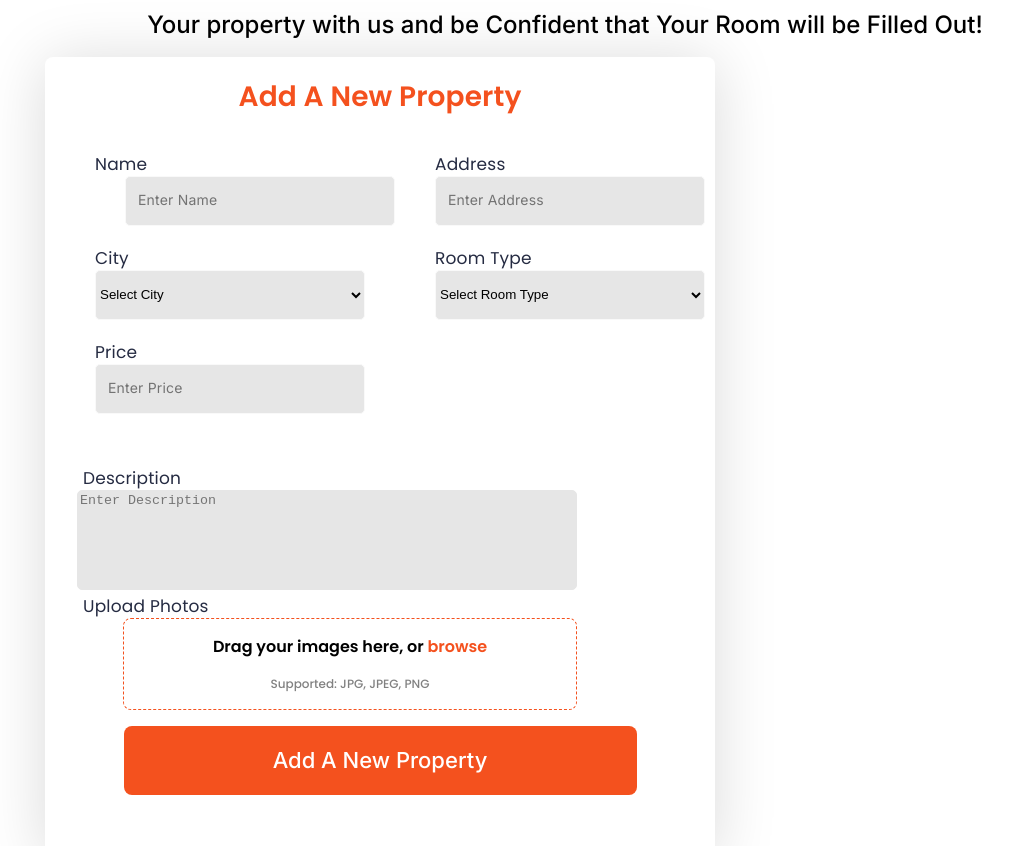
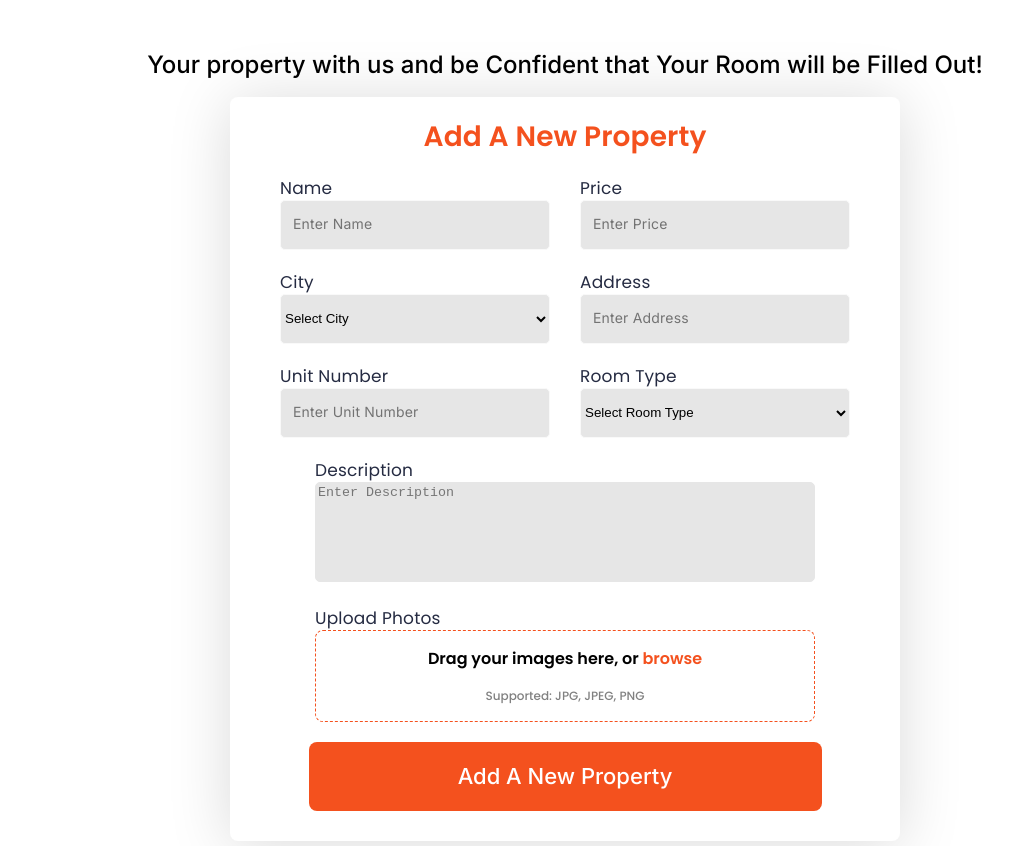
Before and after one commit to AishaYusra/home-rental, a plain HTML site: page index.html in a window 1280 px wide. Shown: the part 3460-4306 px from the top of the page, without its empty margins (75-1087 px from the left). Drawn offline with Linux system fonts and the light colour scheme.

Commit message:
Second Commit
Signed-off-by: AishaYusra <ayshays2104@gmail.com>

```diff
--- a/index.html
+++ b/index.html
@@ -185,7 +185,7 @@
             </div>
             <div id="pages">
                 <button id="first">First</button>
-                <button id="prev">Prev</button>
+                <!-- <button id="prev">Prev</button> -->
                 <button id="btn1">1</button>
                 <button id="btn2">2</button>
                 <button id="btn3">3</button>
@@ -240,11 +240,11 @@
             <h1>Your property with us and be Confident that Your Room will be Filled Out!</h1>
             <form class="forminfo" action="">
                 <h2>Add A New Property</h2>
+                <div class="mainform">
                     <div class="formm">
-                    <ul>
-                        <li class="list">
-                            <label for="fullname">Name</label> <br>
-                            <input type="text" class="name" placeholder="Enter Name" required> <br>
+
+                        <label for="">Name</label> <br>
+                        <input type="text" class="fullname" placeholder="Enter Name" required> <br>
                         <label for="">City</label> <br>
                         <select name="cities" id="cities">
                             <option value="" disabled selected> Select City</option>
@@ -254,33 +254,26 @@
                             <option value="Abuja">Abuja</option>
                             <option value="Accra">Accra</option>
                         </select> <br>
+                        <label for="">Unit Number</label> <br>
+                        <input type="text" class="unit" placeholder="Enter Unit Number"> <br>
+                    </div>
+                    <div class="form2">
                         <label for="">Price</label> <br>
                         <input type="text" class="price" placeholder="Enter Price"> <br>
-                        </li>
-
-                    </ul>
-
-                    <ul>
-                        <li>
                         <label for="">Address</label> <br>
                         <input type="text" class="address" placeholder="Enter Address" required> <br>
                         <label for="">Room Type</label> <br>
                         <select name="room" id="room">
                             <option value="" disabled selected>Select Room Type</option>
+                            <option value="Private Room">Private Room</option>
+                            <option value="Shared Room">Shared Room</option>
+                        </select> <br>
+                    </div>
+                </div>
 
-                                <option value="Private Room">Private Room</option>
-                                <option value="Private Room">Shared Room</option>
-                            </select> <br>
-                        </li>
-                    </ul>
-
-                </div>
                 <div class="desc">
-                    <ul>
-                        <li>
                     <label for="">Description</label> <br>
-                            <textarea name="" id="textarea1" cols="30" rows="10"
-                                placeholder="Enter Description"></textarea>
+                    <textarea name="" id="textarea1" cols="30" rows="10" placeholder="Enter Description"></textarea>
                     <br>
 
                     <label for="">Upload Photos</label> <br>
@@ -288,11 +281,9 @@
                         <p>Drag your images here, or <a href="">browse</a></p>
                         <h4>Supported: JPG, JPEG, PNG</h4>
                     </div>
-                        </li>
-                    </ul>
                 </div>
+                <button class="btn">Add A New Property</button>
 
-                <button class="btn">Add A New Property</button>
             </form>
         </div>
 
@@ -416,10 +407,6 @@
                 const buttonId = e.target.id;
                 if (buttonId === 'first') {
                     currentPage = 1;
-                } else if (buttonId === 'prev') {
-                    if (currentPage > 1) {
-                        currentPage--;
-                    }
                 } else if (buttonId === 'next') {
                     const totalPages = Math.ceil(propertyCards.length / cardsPerPage);
                     if (currentPage < totalPages) {
@@ -433,6 +420,8 @@
                 updatePaginationButtons();
             }
         });
+        console.log(cardsPerPage)
+
     </script>
 
 
--- a/rental.css
+++ b/rental.css
@@ -224,7 +224,6 @@ nav li {
 
 .homeshead button:hover {
     background-color: #f7754d;
-
 }
 
 .homes h1 {
@@ -247,8 +246,6 @@ nav li {
     width: 100%;
     height: 280px;
     margin-bottom: 0;
-    /* border: 1px solid #18191F;
-    border-radius: 8px; */
 }
 
 .property {
@@ -381,15 +378,12 @@ nav li {
 
 .pictures {
     display: grid;
-    /* position: relative; */
     left: 60px;
     grid-template-columns: 200px 200px;
-    /* column-gap: none;
-    row-gap: none; */
     top: 120px;
     width: 60%;
-    margin-top: 0;
     gap: 50px;
+    margin-left: 50px;
 }
 
 .pics {
@@ -424,7 +418,7 @@ nav li {
     display: flex;
     align-items: center;
     justify-content: space-between;
-    margin-top: 60px;
+    margin-top: 100px;
 }
 
 .sec3text h1 {
@@ -473,15 +467,11 @@ nav li {
     margin-top: 40px;
 }
 
-/* .theform {
-    width: 970px;
-    height: 1130px;
-    background-color: rgb(243, 62, 62);
-    box-shadow: 0px 34.0693px 36.1986px rgba(0, 0, 0, 0.133714);
+.theform {
+    display: flex;
+    flex-direction: column;
     align-items: center;
-    text-align: center;
-} */
-
+}
 
 .theform h1 {
     font-family: Inter;
@@ -497,9 +487,7 @@ form {
     flex-direction: column;
     align-items: center;
     /* justify-content: center; */
-    margin-left: 120px;
     width: 670px;
-    height: 800px;
     border-radius: 8px;
     background-color: white;
     box-shadow: 0px 4px 63px 0px #00000026;
@@ -526,15 +514,6 @@ form select {
     margin-bottom: 20px;
 }
 
-.formm {
-    display: flex;
-    /* align-items: center; */
-    /* justify-content: center; */
-}
-
-.formm ul {
-    list-style-type: none;
-}
 
 form input::placeholder {
     font-family: Inter;
@@ -553,8 +532,13 @@ form label {
     font-weight: 400;
     line-height: 24px;
     letter-spacing: 0.20000000298023224px;
-    /* text-align: left; */
+    text-align: left;
     color: #252B42;
+}
+
+.mainform {
+    display: flex;
+    gap: 30px;
 }
 
 form button {
@@ -569,16 +553,12 @@ form button {
     font-weight: 500;
     line-height: 25px;
     border-radius: 8px;
+    margin-bottom: 30px;
     cursor: pointer;
 }
 
 form button:hover {
     background-color: #f7754d;
-}
-
-.desc ul {
-    list-style-type: none;
-    margin-left: -140px;
 }
 
 .desc label {
@@ -597,15 +577,15 @@ textarea {
     resize: none;
     height: 100px;
     width: 500px;
-    margin-left: -6px;
+    /* margin-left: -6px; */
     background-color: #E6E6E6;
+    margin-bottom: 20px;
 }
 
 .dragphoto {
     border: 1px dashed #F4511E;
     border-radius: 8px;
-    /* width: 700px; */
-    margin-left: 40px;
+    margin-bottom: 20px;
 }
 
 .dragphoto p {
@@ -641,8 +621,9 @@ textarea {
 }
 
 #propvid {
-    width: 500px;
+    /* width: 100%; */
     height: 430px;
+    margin-right: 0;
 }
 
 #quote {
--- a/rental.js
+++ b/rental.js
@@ -13,8 +13,8 @@ dragzone.addEventListener('drop', (e) => {
         if (file.type.match('image/jpeg') || file.type.match('image/jpg') || file.type.match('image/png')) {
             const img = document.createElement('img');
             img.setAttribute('draggable', 'false');
-            img.style.maxWidth = '12rem';
-            img.style.maxHeight = '6rem';
+            // img.style.maxWidth = '12rem';
+            // img.style.maxHeight = '6rem';
 
             const reader = new FileReader();
             reader.onload = (event) => {
@@ -34,7 +34,10 @@ dragzone.addEventListener('drop', (e) => {
 const price = document.querySelector('.price');
 const address = document.querySelector('.address');
 const btn = document.querySelector('.btn');
-const city = document.querySelector('#room'); // Get the select element
+const city = document.querySelector('#room');
+// const Div = document.querySelector('.cardinfo')
+// Get the select element
+// const unit = document.querySelector('.unit');
 
 const newDiv = document.createElement('div');
 newDiv.className = 'cards';
@@ -43,23 +46,28 @@ btn.addEventListener('click', (e) => {
 
     // Create a new div for each card
 
+    const div = document.createElement('div')
+    div.className = "cardinfo"
 
     const h6 = document.createElement('h4');
     const h6text = document.createTextNode(address.value);
     h6.appendChild(h6text);
-    newDiv.appendChild(h6);
+    div.appendChild(h6);
 
     // Get the value of the selected option from the dropdown
     const selectedOption = document.createElement('p');
     const selectedOptionText = document.createTextNode(city.value);
     selectedOption.appendChild(selectedOptionText);
-    newDiv.appendChild(selectedOption);
+    div.appendChild(selectedOption);
+
+    // const
 
     const p = document.createElement('h6');
-    const pText = document.createTextNode(`$ ${price.value}/month`);
+    const pText = document.createTextNode(`$${price.value}/month`);
     p.appendChild(pText);
-    newDiv.appendChild(p);
+    div.appendChild(p);
 
+    newDiv.appendChild(div)
     console.log(newDiv);
 
     // Append the newDiv to a target div with the class 'property' (modify this to match your target div's class)
```
Lines whose indentation alone changed are shown as unchanged.
